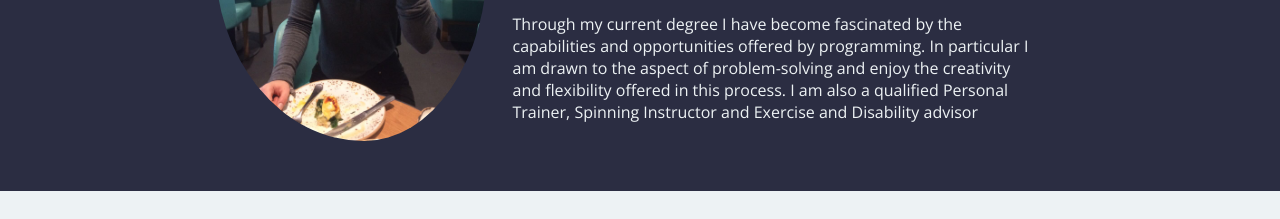
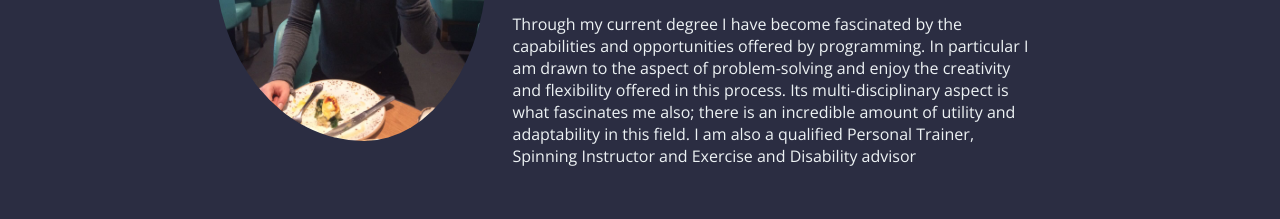
Before and after one commit to jbuggea/Resume, a plain HTML site: page index.html in a window 1280 px wide. Shown: the part 272-491 px from the top of the page. Drawn offline with nearby package versions, Linux system fonts and the light colour scheme.

Commit message:
Update index.html

```diff
--- a/index.html
+++ b/index.html
@@ -16,7 +16,7 @@
             <div class="column-wide">
               <h1>Jodie Buggea</h1>
               <h2>Programming and Personal Training </h2>
-              <p>Through my current degree I have become fascinated by the capabilities and opportunities offered by programming. In particular I am drawn to the aspect of problem-solving and enjoy the creativity and flexibility offered in this process. I am also a qualified Personal Trainer, Spinning Instructor and Exercise and Disability advisor</p>
+              <p>Through my current degree I have become fascinated by the capabilities and opportunities offered by programming. In particular I am drawn to the aspect of problem-solving and enjoy the creativity and flexibility offered in this process. Its multi-disciplinary aspect is what fascinates me also; there is an incredible amount of utility and adaptability in this field. I am also a qualified Personal Trainer, Spinning Instructor and Exercise and Disability advisor</p>
             </div>
         </div>
     </header>
```
